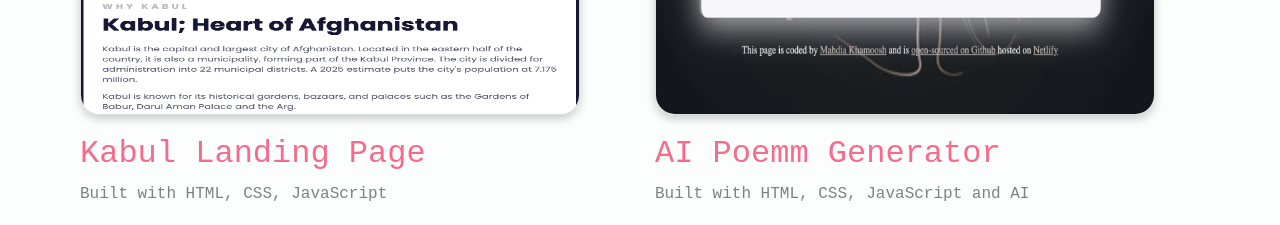
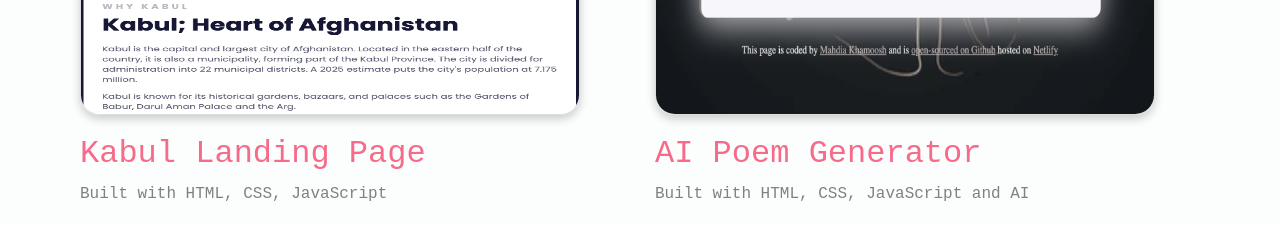
Before and after one commit to Mahdia-123/my-portfolio, a React (Create React App) app: page /projects in a window 1280 px wide. Shown: the part 1340-1565 px from the top of the page. Built offline with nearby package versions, Linux system fonts and the light colour scheme; the HTML template or start-up script is replaced by a standard one; a web font is replaced by a local one.

Commit message:
Update Projects.js

```diff
--- a/src/pages/Projects.js
+++ b/src/pages/Projects.js
@@ -27,7 +27,7 @@ export default function Projects() {
     {
       img: "images/AI-poem-generator.png",
       link: "https://afghan-ai-peom-generator.netlify.app/",
-      title: "AI Poemm Generator",
+      title: "AI Poem Generator",
       subTitle: "Built with HTML, CSS, JavaScript and AI",
     },
     {
```
